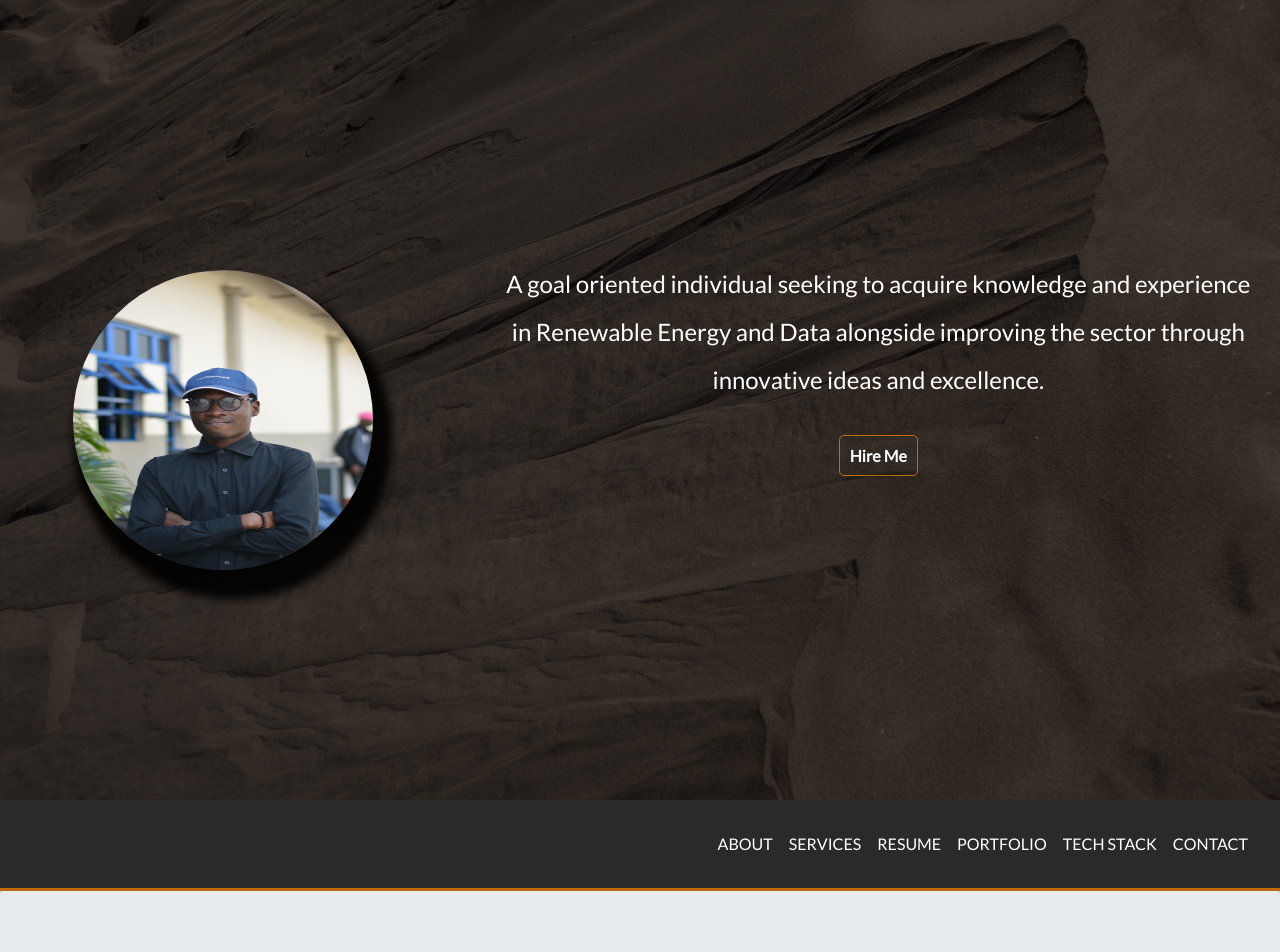
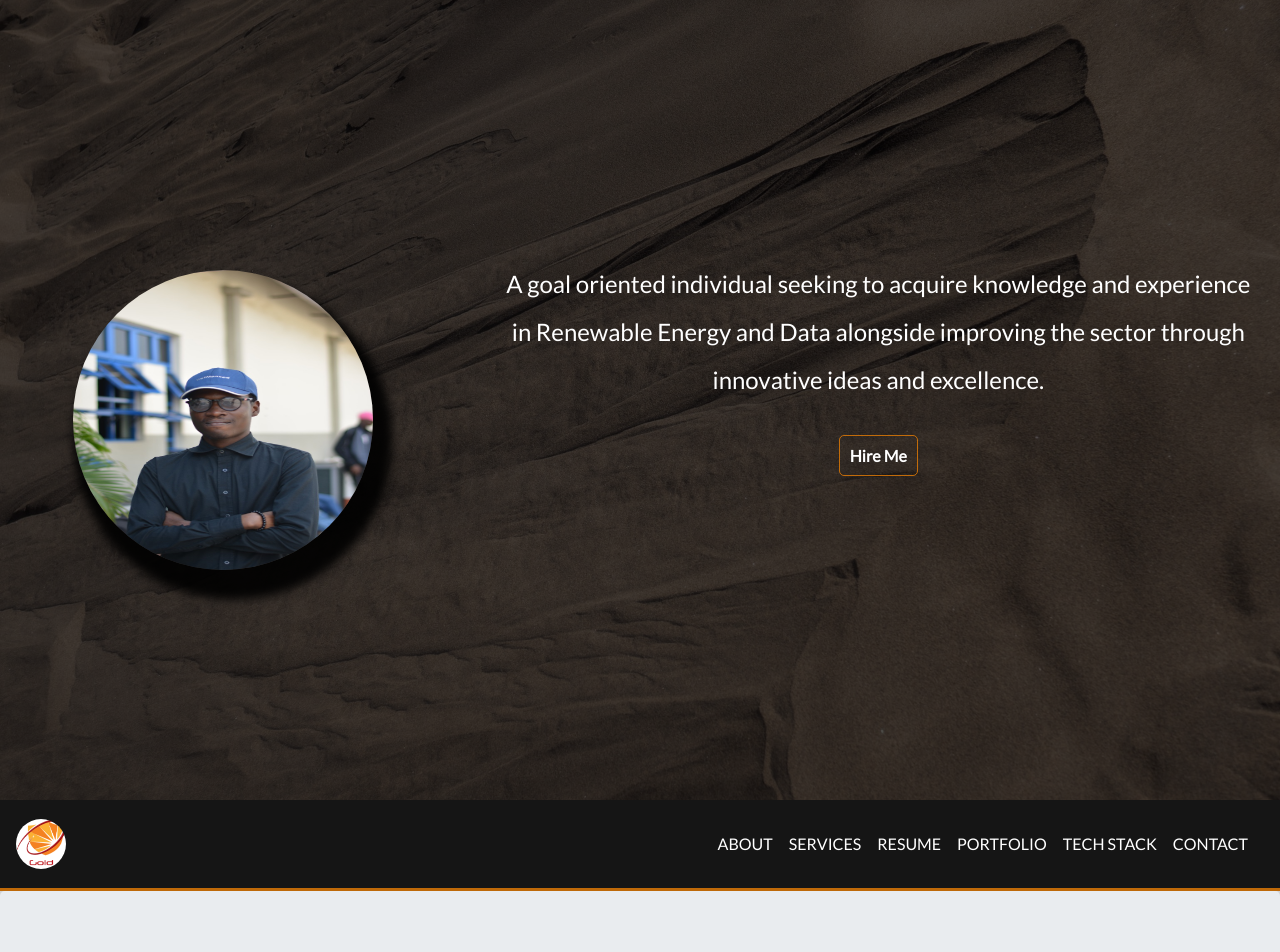
Before and after one commit to Adepiper/gold, a React (Create React App) app: page / in a window 1280 px wide. Shown: the top 952 px of the page. Built offline with nearby package versions, Linux system fonts and the light colour scheme.

Commit message:
feature/navbar

```diff
--- a/src/App.css
+++ b/src/App.css
@@ -71,8 +71,26 @@
 }
 
 .navbar {
-  background-color: rgba(0, 0, 0, 0.8) !important;
+  background-color: rgba(0, 0, 0, 0.9) !important;
   border-bottom: 3px solid #db7806da !important ;
+}
+
+.navbar a img {
+  width: 50px;
+  height: 50px;
+  border-radius: 50%;
+}
+
+#myNavbar li {
+  transition: 1s;
+}
+
+#myNavbar li:hover {
+  border-bottom: 2px solid #db7806da;
+}
+
+li:active {
+  color: #db7806da;
 }
 
 .services .narrow .heading {
@@ -254,7 +272,7 @@
 .contact .phonemail a {
   color: #db7806da;
   text-decoration: none;
-  transition: 0.3s;
+  transition: 1s;
   letter-spacing: 2px;
 }
 
@@ -266,6 +284,10 @@
 .contact .phonemail a i {
   padding: 10px 10px 0 10px;
   font-size: 30px;
+}
+
+button:focus {
+  outline: none;
 }
 
 .contact .socialMedia button {
--- a/src/components/Contact.js
+++ b/src/components/Contact.js
@@ -6,7 +6,7 @@ export default function Contact() {
     <>
       <section className='contact' id='contact'>
         <h4>You like what you see?</h4>
-        <img src={freeLogo} alt='' srcset='' />
+        <img src={freeLogo} alt='' />
 
         <div className='phonemail'>
           <a href='tel:07084186146'>
--- a/src/components/NavBar.js
+++ b/src/components/NavBar.js
@@ -1,12 +1,13 @@
 import React from 'react';
 import { Link } from 'react-router-dom';
+import freeLogo from '../images/freeLogo.jpg';
 
 export default function NavBar() {
   return (
     <div>
       <nav className='navbar navbar-expand-md navbar-dark bg-dark px-0'>
         <Link to='/' className='navbar-brand mx-3 font-weight-bold'>
-          <img src='' alt='' srcset='' />
+          <img src={freeLogo} alt='' />
         </Link>
 
         <button
@@ -17,9 +18,12 @@ export default function NavBar() {
           <span className='navbar-toggler-icon'></span>
         </button>
 
-        <div className='collapse navbar-collapse  px-4 py-3' id='myNavbar'>
+        <div
+          className='collapse navLinks navbar-collapse  px-4 py-3'
+          id='myNavbar'
+        >
           <ul className='navbar-nav ml-auto'>
-            <li className='nav-item active'>
+            <li className='nav-item'>
               <a href='#about' className='nav-link text-white'>
                 ABOUT
               </a>
```
